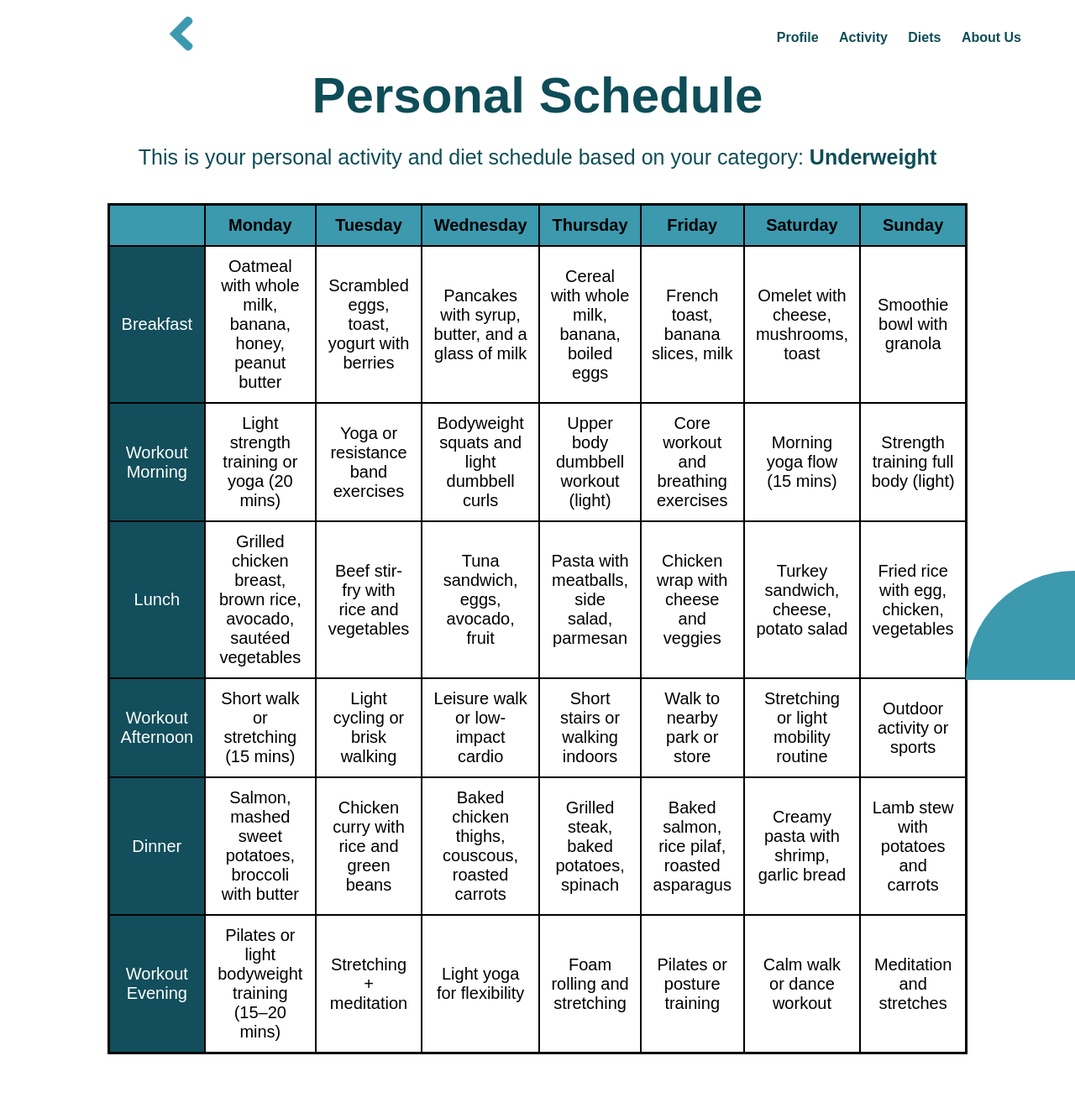
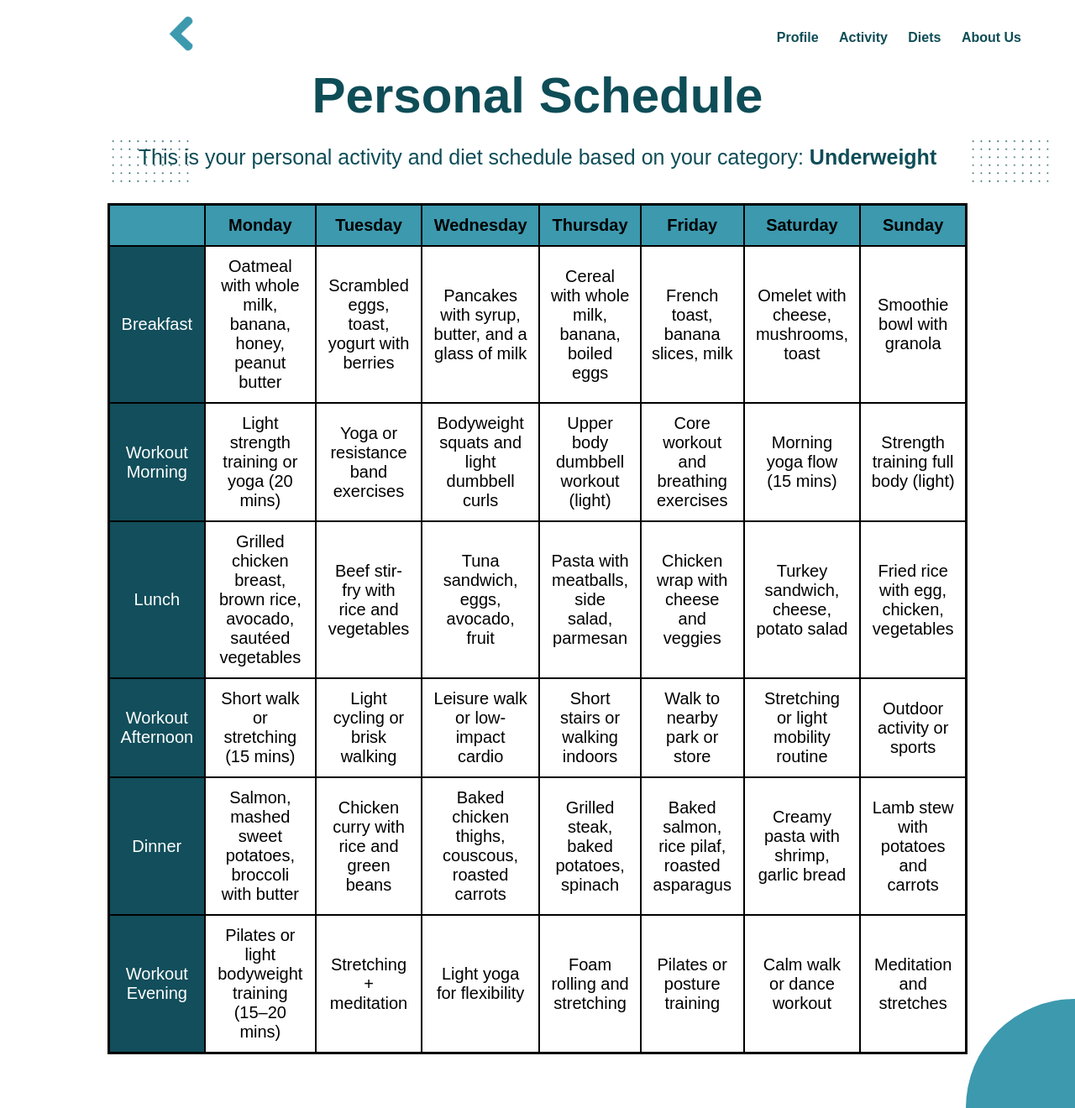
Before and after one commit to AndrewLorenzo/health-me, a Flask app: page /schedule in a window 1280 px wide. Shown: the whole page at 84% size. Before the commit the page ends 1256 px from the top, so only its background shows below. Run offline with Flask 3, Linux system fonts and the light colour scheme; the visitor is signed in with stand-in values (Sample User, id 1); tables that the repository leaves empty hold one stand-in row (values such as "Sample post").

Commit message:
schedule
bug fix schedule

```diff
--- a/static/schedule/style.css
+++ b/static/schedule/style.css
@@ -7,7 +7,7 @@ body {
   margin: 0;
   background-color: #ffffff;
   position: relative;
-  height: 100vh;
+  /* height: 100vh; */
 }
 
 h1 {
@@ -65,6 +65,7 @@ h1 {
 .container {
     margin: 0% 10% 0% 10%;
     text-align: center;
+    padding-bottom: 5%;
 }
 
 h1 {
@@ -83,7 +84,7 @@ table {
     width: 100%;
     border-collapse: collapse;
     border: 3px solid #000000;
-    margin-bottom: 10%;
+    /* padding-bottom: 10%; */
 }
 
 th, td {
@@ -113,3 +114,19 @@ th {
   border-top-left-radius: 100%;
   background-color: #3c99ae;
 }
+
+.dots{
+    position: absolute;
+    width: 8%;
+    height: auto;
+    left: 90%;
+    top: 10%;
+}
+
+.dots1{
+    position: absolute;
+    width: 8%;
+    height: auto;
+    left: 10%;
+    top: 10%;
+}
--- a/templates/schedule/schedule.html
+++ b/templates/schedule/schedule.html
@@ -16,6 +16,8 @@
         </div>
     </div>
     <div class="container">
+        <img class="dots" src="{{ url_for('static', filename='assets/dots.png') }}" alt="">
+        <img class="dots1" src="{{ url_for('static', filename='assets/dots.png') }}" alt="">
         <h1>Personal Schedule</h1>
         <p>This is your personal activity and diet schedule based on your category: <strong>{{ category }}</strong></p>
         <table>
```
